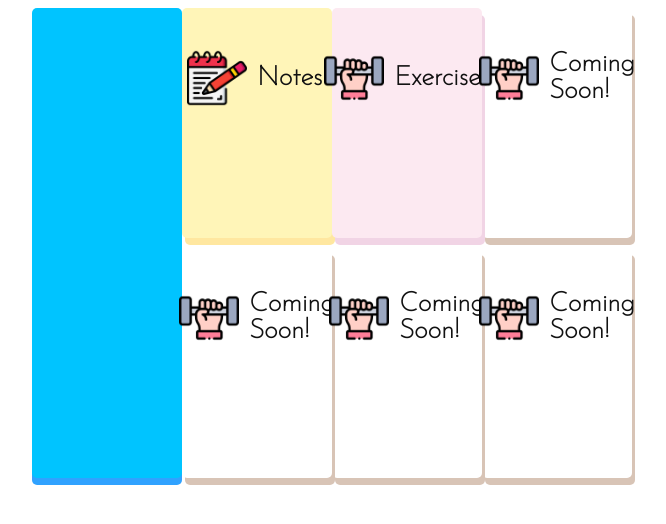
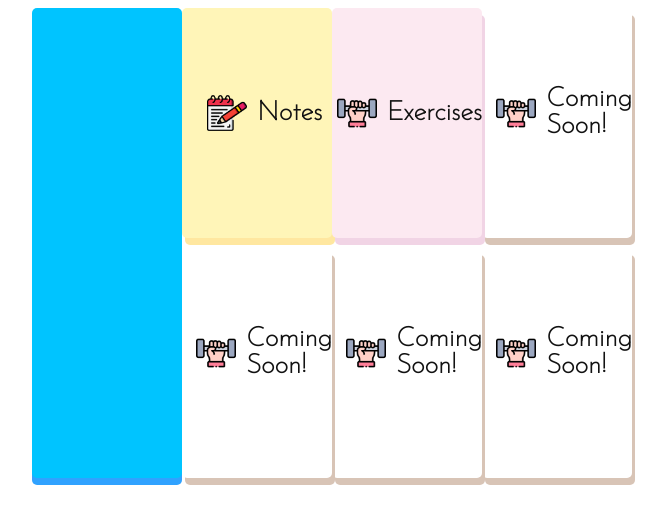
Before and after one commit to ladyinredtr/semihcicek, a plain HTML site: page index.html in a window 1280 px wide. Shown: the whole page, without its empty margins (308-974 px from the left). Drawn offline with Linux system fonts and the light colour scheme.

Commit message:
some element's sizes changed

```diff
--- a/style.css
+++ b/style.css
@@ -284,7 +284,7 @@
 
     .flexbox{
         display: flex;
-        height: 140px;
+        height: 210px;
         justify-content: center;
         align-items: center;
     }
@@ -316,8 +316,8 @@
     }
 
     .icons{
-        width: 60px;
-        height: 60px;
+        width: 40px;
+        height: 40px;
         align-self: center;
         margin: auto;
         margin-right: 10px;
```
